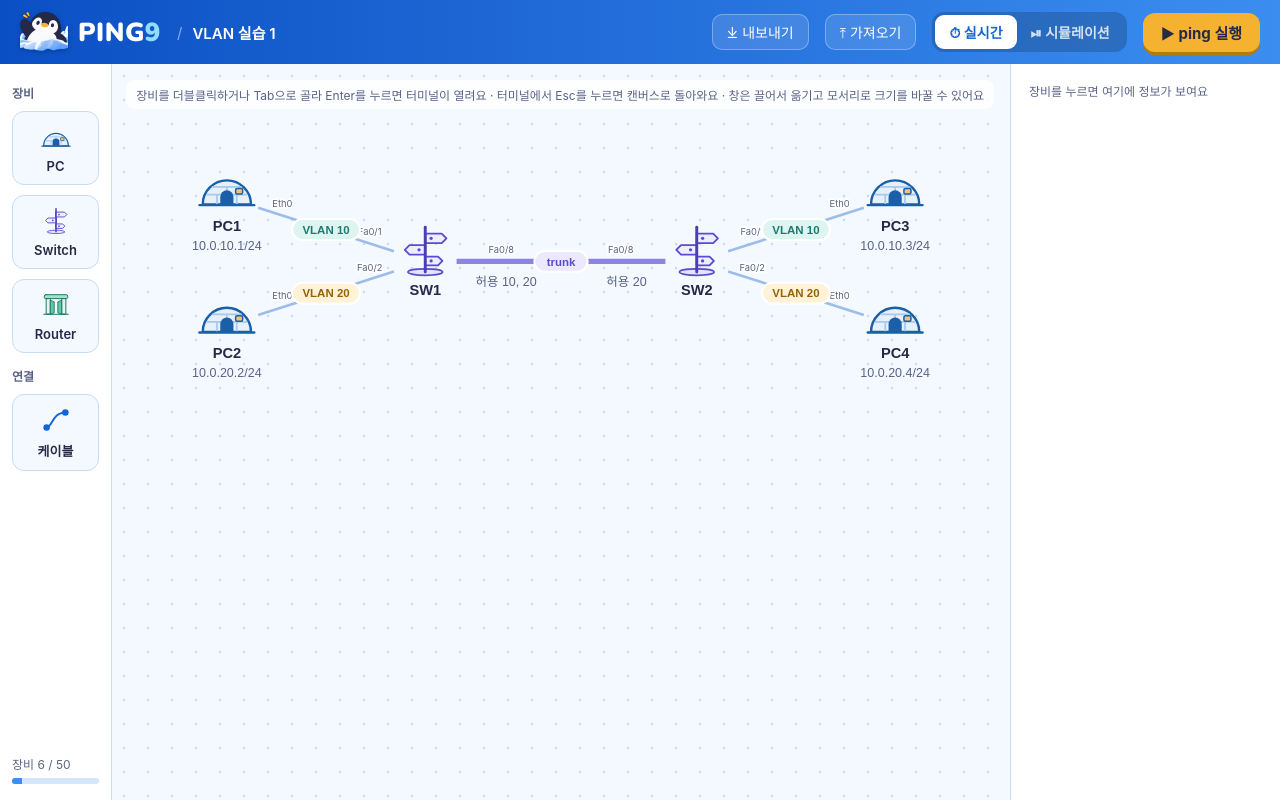
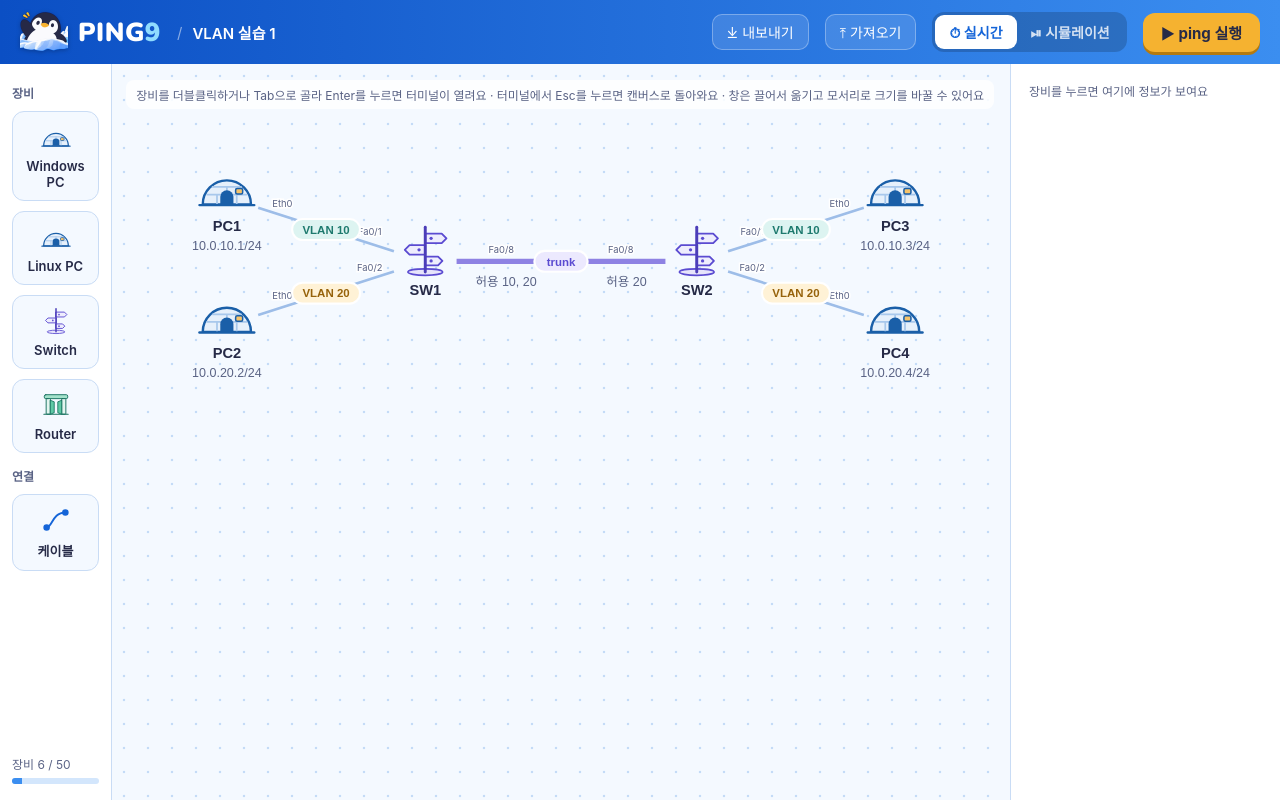
Before and after one commit to TL-cg11/PING9, a React (Vite) app in the folder apps/web/: page / in a window 1280 px wide. Built offline with nearby package versions, Linux system fonts and the light colour scheme; a web font is replaced by a local one.

Commit message:
feat(T0.7): split the palette PC button into Windows PC and Linux PC

```diff
--- a/apps/web/src/app.tsx
+++ b/apps/web/src/app.tsx
@@ -1,7 +1,7 @@
 // 편집기 화면. 배치는 화면 시안을 따른다: 상단 막대, 왼쪽 장비 목록, 가운데 캔버스, 오른쪽 속성 패널.
 // 화면이 가진 상태는 선택, 열린 터미널, 터미널의 화면 기록뿐이다. 나머지는 engine의 스냅샷에서 읽는다 (AD-4).
 
-import type { DeviceKind, ErrorInfo, PortRef } from "@ping9/shared";
+import type { DeviceKind, ErrorInfo, OsKind, PortRef } from "@ping9/shared";
 import { useEffect, useReducer, useRef, useState } from "react";
 
 import { Canvas } from "./components/canvas";
@@ -39,7 +39,7 @@ export function App() {
   const [selectedLinkId, setSelectedLinkId] = useState<string | null>(null);
   const selectedLink = document.links.find(link => link.id === selectedLinkId);
 
-  const addDevice = (kind: DeviceKind) => {
+  const addDevice = (kind: DeviceKind, os?: OsKind) => {
     const current = simulator.getSnapshot().document;
     // 기존 장비와 겹치지 않는 첫 격자 칸을 고른다. 장비 이동은 T1.3.2에서 구현한다.
     let slot = 0;
@@ -50,7 +50,9 @@ export function App() {
       position = { x: 160 + (slot % 5) * 140, y: 120 + Math.floor(slot / 5) * 130 };
     }
     const id = crypto.randomUUID();
-    const result = simulator.dispatch({ type: "device/add", id, kind, position });
+    const result = simulator.dispatch(os === undefined
+      ? { type: "device/add", id, kind, position }
+      : { type: "device/add", id, kind, position, os });
     setActionError(result.ok ? null : result.error);
     if (result.ok) {
       setSelectedLinkId(null);
--- a/apps/web/src/components/palette.tsx
+++ b/apps/web/src/components/palette.tsx
@@ -1,14 +1,17 @@
 // 왼쪽 장비 목록. 시안의 <aside class="palette">와 같은 마크업이고, 아이콘은 T0.6의 장비 아이콘이다.
 // 장비 버튼을 누르면 공통 device/add 경로로 장비를 추가한다. 끌어 놓기는 T1.3.2에서 추가한다.
+// PC는 OS마다 버튼이 따로 있다 (T0.7).
 
-import { LIMITS } from "@ping9/shared";
-import type { DeviceKind } from "@ping9/shared";
+import { LIMITS, OS_KINDS } from "@ping9/shared";
+import type { DeviceKind, OsKind } from "@ping9/shared";
 
+import { OS_NAMES } from "../format/pc-address";
 import { DeviceIcon } from "./device-icons";
 
 export function Palette({ deviceCount, onAdd, linkCount = 0, onConnect }: {
   readonly deviceCount: number;
-  readonly onAdd: (kind: DeviceKind) => void;
+  /** `os`는 PC 버튼만 넘긴다 */
+  readonly onAdd: (kind: DeviceKind, os?: OsKind) => void;
   readonly linkCount?: number;
   readonly onConnect: () => void;
 }) {
@@ -18,10 +21,13 @@ export function Palette({ deviceCount, onAdd, linkCount = 0, onConnect }: {
   return (
     <aside className="palette">
       <h4>장비</h4>
-      <button type="button" className="tool" aria-label="PC 추가" disabled={full} onClick={() => onAdd("pc")}>
-        <DeviceIcon kind="pc" />
-        PC
-      </button>
+      {OS_KINDS.map((os) => (
+        <button key={os} type="button" className="tool" aria-label={`${OS_NAMES[os]} PC 추가`} disabled={full}
+          onClick={() => onAdd("pc", os)}>
+          <DeviceIcon kind="pc" os={os} />
+          {OS_NAMES[os]} PC
+        </button>
+      ))}
       <button type="button" className="tool" aria-label="Switch 추가" disabled={full} onClick={() => onAdd("switch")}>
         <DeviceIcon kind="switch" />
         Switch
```
Also changed, not shown: 1 other file (tests, documents, lock files or other folders).
